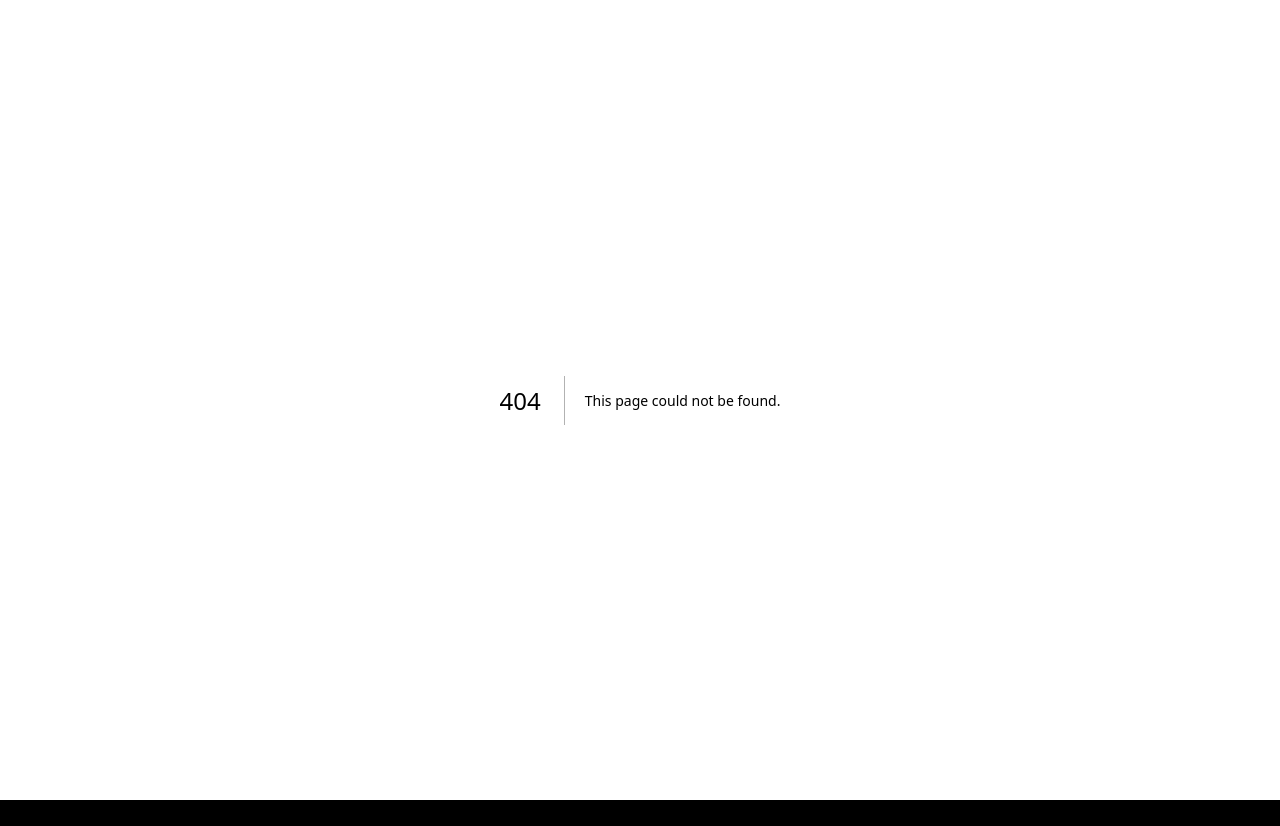
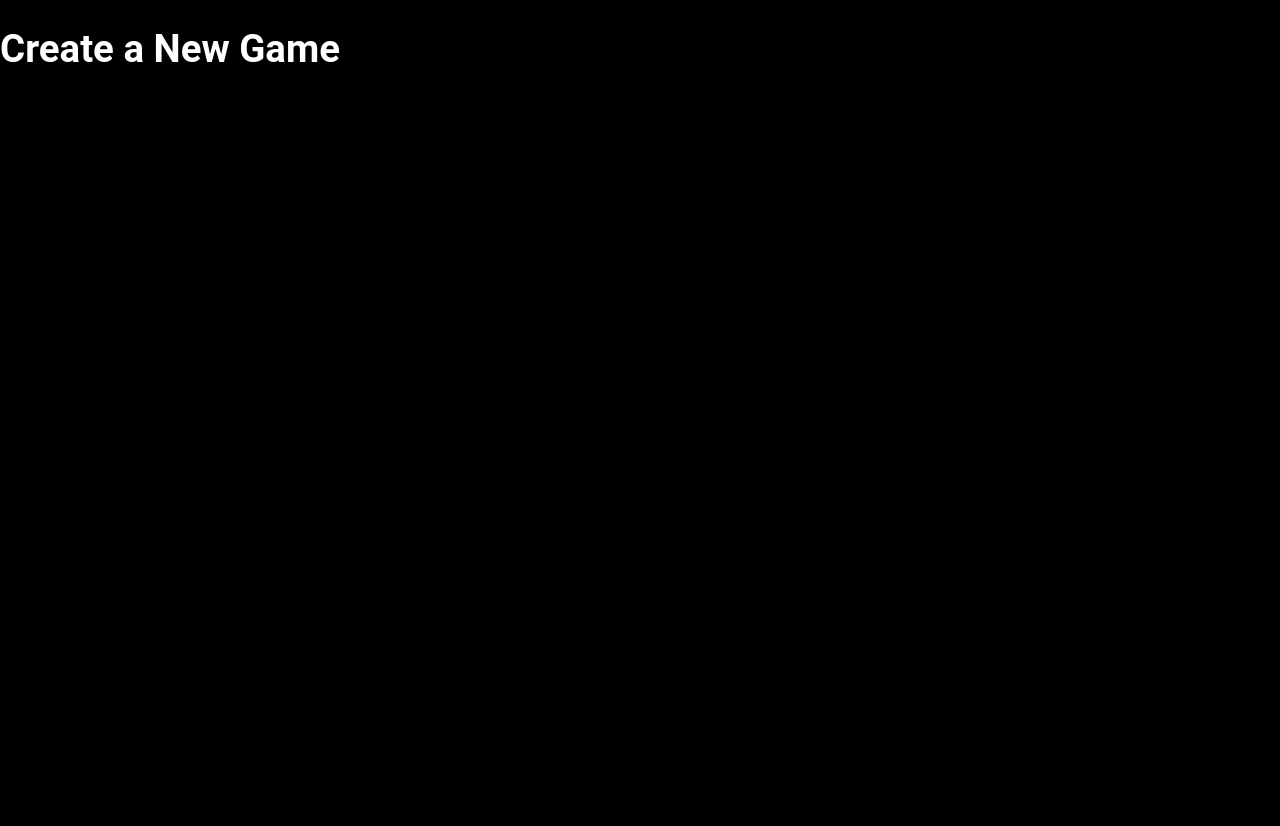
Before and after one commit to RAH-Code-dev/memorama, a Next.js app in the folder frontend/: page /create in a window 1280 px wide. Before the commit this address had no page. Before the commit the page ends 800 px from the top, so only its background shows below. Built offline with nearby package versions, Linux system fonts and the light colour scheme.

Commit message:
creation page

```diff
--- /dev/null
+++ b/frontend/src/app/create/page.jsx
@@ -0,0 +1,11 @@
+import React from "react";
+
+const Create = () => {
+  return (
+    <div>
+      <h1>Create a New Game</h1>
+    </div>
+  );
+};
+
+export default Create;
```
